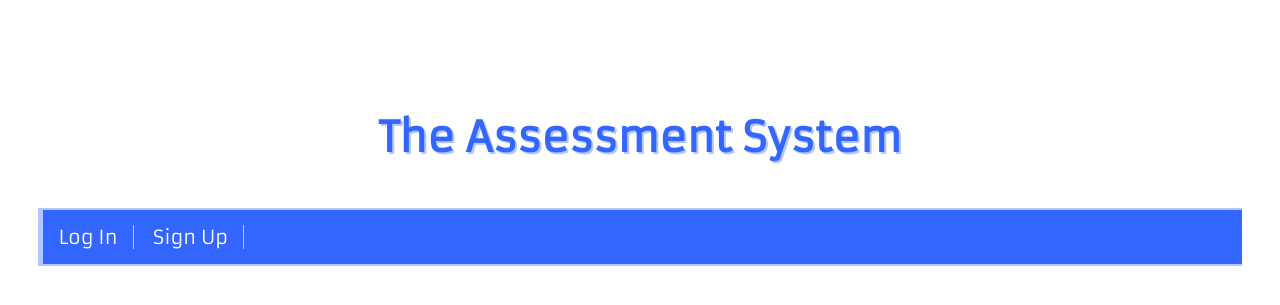
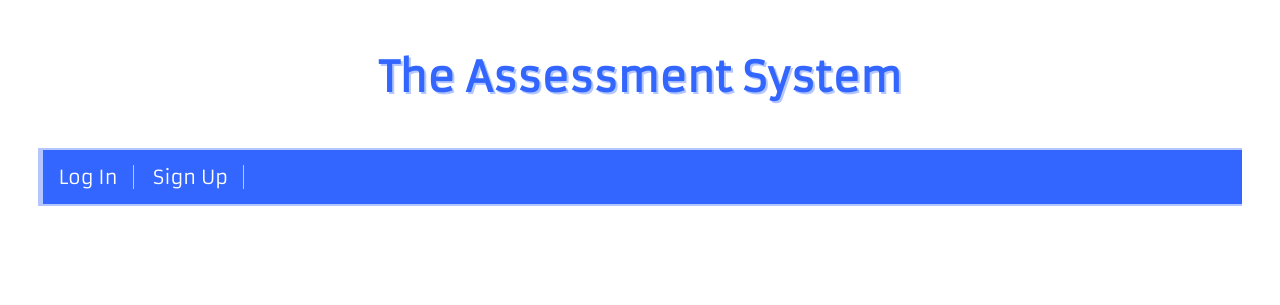
Before and after one commit to Techoplite/assessment-system, a Django app: page / in a window 1280 px wide. Shown: the top 305 px of the page. Run offline with Django 3.2, Linux system fonts and the light colour scheme.

Commit message:
Fix logo top when resizing.

```diff
--- a/assessmentsystem/static/assessmentsystem/css/style.css
+++ b/assessmentsystem/static/assessmentsystem/css/style.css
@@ -23,7 +23,8 @@
 
 body {
   font-family: sans-serif;
-  margin: 3%;
+  margin-left: 3%;
+  margin-right: 3%;
   background-image: url("/static/assessmentsystem/images/pxfuel.com.jpg") 100 0 no-repeat fixed;
 }
 
@@ -31,7 +32,6 @@
   text-align: center;
   font-family: 'Armata';
   font-size: 2em;
-  margin-top: 30px;
 }
 
 .logo {
```
Also changed, not shown: db.sqlite3.
